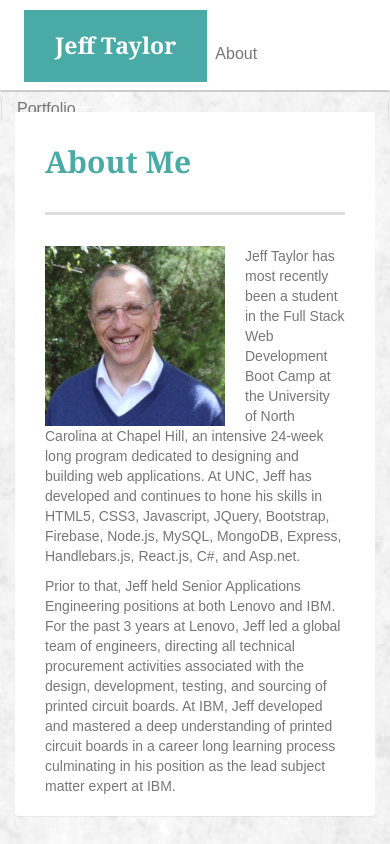
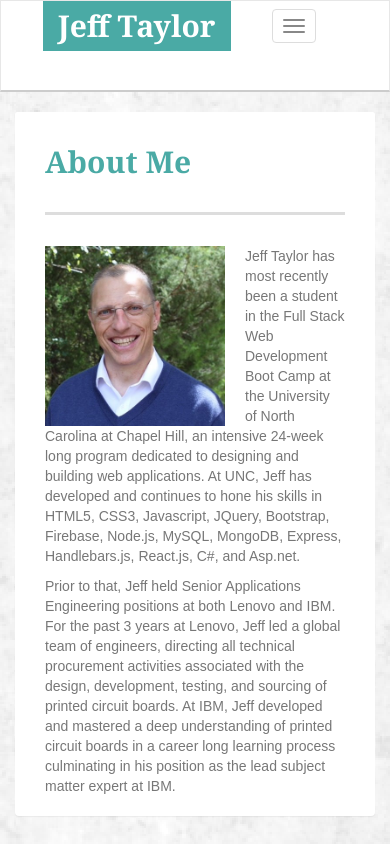
Before and after one commit to JATAYLORNC/Jeff_Taylor_Portfolio, a plain HTML site: page index.html in a window 390 px wide. Shown: the top 844 px of the page. Drawn offline with nearby package versions, Linux system fonts and the light colour scheme.

Commit message:
Fixed collapsible menu

```diff
--- a/assets/css/style.css
+++ b/assets/css/style.css
@@ -51,18 +51,19 @@ header {
 	border-bottom: 2px solid #dddddd;
 }
 
-h1.name {
+#name {
 	font-family: 'Georgia', Times, 'Times New Roman', serif;
+	font-size: 3rem;
 	font-weight: bold;
 	color: #ffffff;
+	background-color: #4aaaa5;
 	align-items: center;
-	padding: 0;
-	line-height: 90px;
+	height: 100%;
 	margin: 0;
 }
 
 .top-nav {
-	height: 92px;
+	min-height: 92px;
 	border-bottom: 2px solid #cccccc;
 	padding: 0 16% 0 11.6%;
 	background-color: #ffffff;
@@ -70,16 +71,8 @@ h1.name {
 	margin-right: -15px;
 }
 
-.nav-c {
-	max-height: 92px;
-}
-
-.namebox {
-	float: left;
-	background-color: #4aaaa5;
-	height: 90px;
-	max-width: 250px;
-	padding: 0 2rem;
+#namebox {
+	height: 100%
 }
 
 #menu {
@@ -113,6 +106,7 @@ h1.name {
 .bio-img {
 	max-width: 180px;
 	max-height: 180px;
+	width: 100%;
 	margin-right: 20px;
 	float: left;
 }
@@ -270,6 +264,22 @@ padding-right: 30px;
 		height: 45px;
 	}
 
+	input[type=text] {
+		color: #dddddd;
+	}
+
+	input[type=email] {
+		color: #dddddd;
+	}
+
+	input[type=text]:focus {
+		color: #777777;
+	}
+
+	input[type=email]:focus {
+		color: #777777;
+	}
+
 
 
 
@@ -279,9 +289,9 @@ padding-right: 30px;
 
 
 @media screen and (max-width: 992px) {
-	.top-nav {
+/*	.top-nav {
 		padding: 0;
-	}
+	}*/
 
 	.about, .contact{
 		margin-left: 0;
@@ -292,14 +302,14 @@ padding-right: 30px;
 }
 
 @media screen and (max-width: 768px) {
-	.namebox {
+	/* #namebox {
 		transform: scale(0.8);
 	}
 
-	h1.name {
+	#name {
 		transform: scale(0.8);
 		white-space: nowrap;
-	}
+	} */
 
 }
 
--- a/index.html
+++ b/index.html
@@ -32,18 +32,30 @@
 
         <div class="container-fluid">
 
-            <nav class="navbar top-nav">
-                <div class="container-fluid nav-c">
-                    <div class="navbar-header namebox">
-                        <h1 class="navbar-text name">Jeff Taylor</h1>
+                <nav class="navbar navbar-default top-nav">
+                    <div class="container-fluid">
+                        <!-- Brand and toggle get grouped for better mobile display -->
+                        <div class="navbar-header" id="namebox">
+                            <button type="button" class="navbar-toggle collapsed" data-toggle="collapse" data-target="#myNavbar"
+                                aria-expanded="false" >
+                                <span class="icon-bar"></span>
+                                <span class="icon-bar"></span>
+                                <span class="icon-bar"></span>
+                            </button>
+                            <a class="navbar-brand" id="name" href="#">Jeff Taylor</a>
+                        </div>
+
+                        <!-- Collect the nav links, forms, and other content for toggling -->
+                        <div class="collapse navbar-collapse" id="myNavbar">
+                            <ul class="nav navbar-nav navbar-right" id="menu">
+                                <li><a id="nla" href="index.html">About</a></li>
+                                <li><a id="nlp" href="portfolio.html">Portfolio</a></li>
+                                <li><a id="nlc" href="contact.html">Contact</a></li>
+                            </ul>
+                        </div>
+
                     </div>
-                    <ul class="nav navbar-nav navbar-right" id="menu">
-                        <li><a class="nav-link" id="nla" href="index.html">About</a></li>
-                        <li><a class="nav-link" id="nlp" href="portfolio.html">Portfolio</a></li>
-                        <li><a class="nav-link" id="nlc" href="contact.html">Contact</a></li>
-                    </ul>
-                </div>
-            </nav>
+                </nav>
 
         <!--Begin main content and social container-->
 
@@ -56,7 +68,7 @@
                             <h2 class="panel-title" id="h2a">About Me</h2>
                         </div>
                         <div class="panel-body a-body">
-                            <img class="img-responsive bio-img" src="assets/images/ProfilePicture_JAT.jpg" alt="Jeff Taylor">
+                            <img class="bio-img" src="assets/images/ProfilePicture_JAT.jpg" alt="Jeff Taylor">
                             <p class="panel-text">
                             Jeff Taylor has most recently been a student in the Full Stack Web Development Boot Camp at the
                             University of North Carolina at Chapel Hill, an intensive 24-week long program dedicated to designing and
@@ -106,7 +118,8 @@
     </div>
 
 
-
+    <script src="https://ajax.googleapis.com/ajax/libs/jquery/3.2.1/jquery.min.js"></script>
+    <script src="https://maxcdn.bootstrapcdn.com/bootstrap/3.3.7/js/bootstrap.min.js"></script>
 
 
 </body>
```
Also changed, not shown: contact.html (+12 -5 lines), portfolio.html (+6 -7 lines).
